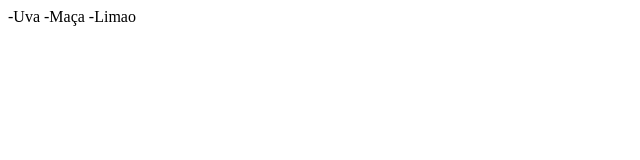
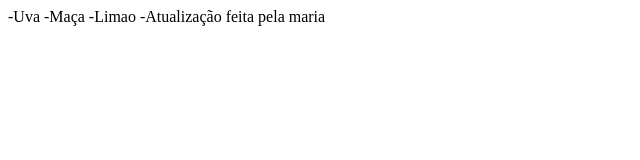
Before and after one commit to hduquinha/projeto-3b1, a plain HTML site: page index.html in a window 1280 px wide. Shown: the whole page, without its empty margins (0-640 px from the left). Drawn offline with Linux system fonts and the light colour scheme.

Commit message:
Versão M

```diff
--- a/index.html
+++ b/index.html
@@ -10,5 +10,6 @@
     -Uva
     -Maça
     -Limao
+    -Atualização feita pela maria
 </body>
 </html>
```
